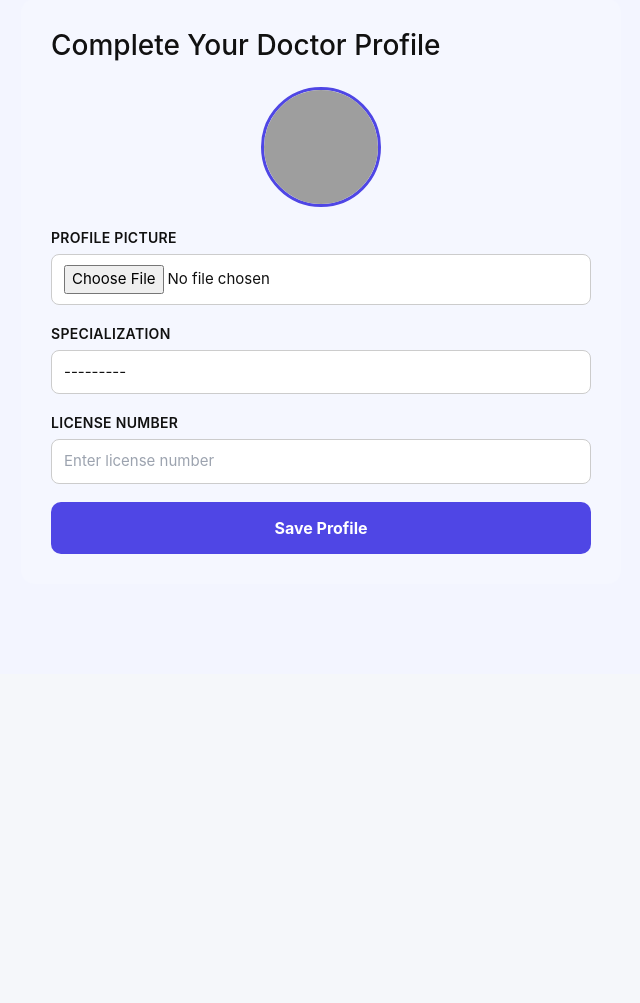
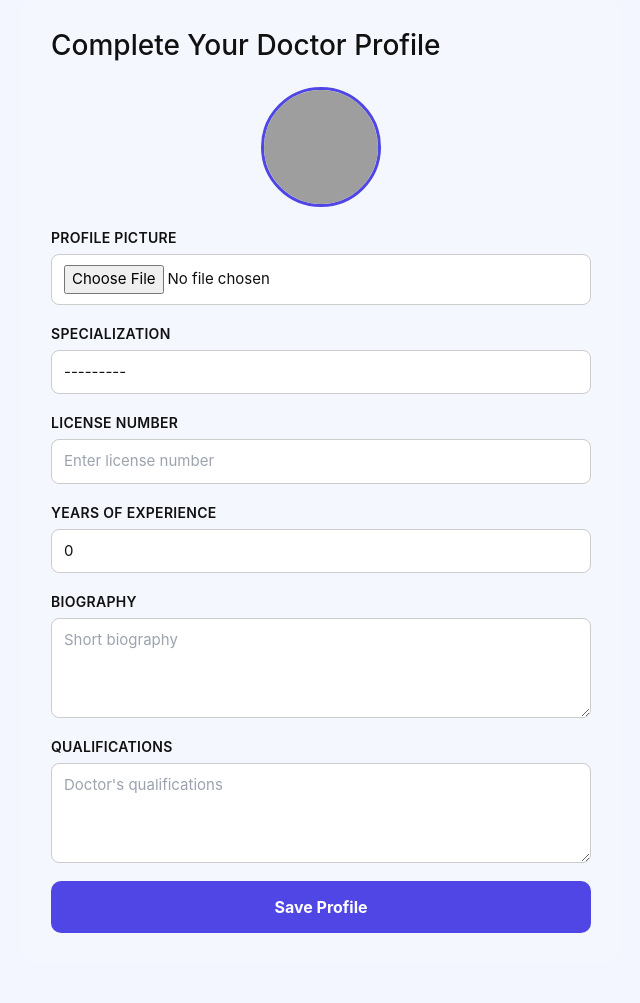
Before and after one commit to 7zhiqq/SmartClinicAppointmentSystem, a Django app: page /doctor/edit-info/ in a window 1280 px wide. Shown: the part 126-1129 px from the top of the page, without its empty margins (319-959 px from the left). Before the commit the page ends 680 px from the top, so only its background shows below. Run offline with Django 5.2, Linux system fonts and the light colour scheme; the visitor is signed in with stand-in values (Sample User, id 1); data that the repository does not hold is empty; some libraries are stand-ins or nearby versions; grey boxes are pictures that could not be loaded.

```diff
--- a/website/forms.py
+++ b/website/forms.py
@@ -227,17 +227,18 @@ class DoctorInfoForm(forms.ModelForm):
             "profile_picture",
             "specialization",
             "license_number",
+            "years_experience",
+            "bio",
+            "qualifications",
         ]
+        widgets = {
+            "specialization": forms.Select(attrs={"class": "form-select"}),
+            "license_number": forms.TextInput(attrs={"class": "form-control", "placeholder": "Enter license number"}),
+            "years_experience": forms.NumberInput(attrs={"class": "form-control", "min": 0}),
+            "bio": forms.Textarea(attrs={"class": "form-control", "rows": 3, "placeholder": "Short biography"}),
+            "qualifications": forms.Textarea(attrs={"class": "form-control", "rows": 2, "placeholder": "Doctor's qualifications"}),
+        }
 
-        widgets = {
-            "specialization": forms.Select(attrs={
-                "class": "form-select"
-            }),
-            "license_number": forms.TextInput(attrs={
-                "class": "form-control",
-                "placeholder": "Enter license number"
-            }),
-        }
 
 class SpecializationForm(forms.ModelForm):
     class Meta:
--- a/website/models.py
+++ b/website/models.py
@@ -287,6 +287,13 @@ class DoctorInfo(models.Model):
     is_rejected = models.BooleanField(default=False)
     rejected_at = models.DateTimeField(null=True, blank=True)
 
+    # New fields for experiences & details
+    years_experience = models.PositiveIntegerField(
+        default=0,
+        help_text="Number of years of medical experience"
+    )
+    bio = models.TextField(blank=True, null=True, help_text="Short biography of the doctor")
+    qualifications = models.TextField(blank=True, null=True, help_text="Doctor's qualifications, e.g., MD, PhD, certifications")
 
     created_at = models.DateTimeField(auto_now_add=True)
 
@@ -294,7 +301,9 @@ class DoctorInfo(models.Model):
         ordering = ["user__last_name", "user__first_name"]
 
     def __str__(self):
-        return f"Dr. {self.user.first_name} {self.user.last_name} - {self.specialization}"
+        specialization_name = self.specialization.name if self.specialization else "General"
+        return f"Dr. {self.user.first_name} {self.user.last_name} - {specialization_name}, {self.years_experience} yrs experience"
+
 
 class Appointment(models.Model):
     patient = models.ForeignKey(
--- a/website/templates/calendar/doctor_calendar.html
+++ b/website/templates/calendar/doctor_calendar.html
@@ -47,6 +47,7 @@
 
                 const calendar = new FullCalendar.Calendar(calendarEl, {
                     initialView: "dayGridMonth",
+                    timeZone: 'Asia/Manila',
                     events: function(info, successCallback, failureCallback) {
                         fetch("{% url 'doctor_calendar_events' %}")
                             .then(res => res.json())
--- a/website/templates/calendar/staff_calendar.html
+++ b/website/templates/calendar/staff_calendar.html
@@ -42,6 +42,7 @@
 
                 const calendar = new FullCalendar.Calendar(calendarEl, {
                     initialView: "dayGridMonth",
+                    timeZone: 'Asia/Manila',
                     events: function(info, successCallback, failureCallback) {
                         fetch("{% url 'calendar_events' %}")
                             .then(res => res.json())
--- a/website/templates/doctors/edit_info.html
+++ b/website/templates/doctors/edit_info.html
@@ -8,6 +8,7 @@
     <form method="post" enctype="multipart/form-data" class="doctor-form">
         {% csrf_token %}
 
+        <!-- Profile Picture Preview -->
         <div class="profile-preview">
             {% if form.instance.profile_picture %}
                 <img id="profilePreview" src="{{ form.instance.profile_picture.url }}" alt="Profile Picture">
@@ -16,19 +17,40 @@
             {% endif %}
         </div>
 
+        <!-- Profile Picture -->
         <div class="form-group">
             <label for="{{ form.profile_picture.id_for_label }}">Profile Picture</label>
             {{ form.profile_picture }}
         </div>
 
+        <!-- Specialization -->
         <div class="form-group">
             <label for="{{ form.specialization.id_for_label }}">Specialization</label>
             {{ form.specialization }}
         </div>
 
+        <!-- License Number -->
         <div class="form-group">
             <label for="{{ form.license_number.id_for_label }}">License Number</label>
             {{ form.license_number }}
+        </div>
+
+        <!-- Years of Experience -->
+        <div class="form-group">
+            <label for="{{ form.years_experience.id_for_label }}">Years of Experience</label>
+            {{ form.years_experience }}
+        </div>
+
+        <!-- Biography -->
+        <div class="form-group">
+            <label for="{{ form.bio.id_for_label }}">Biography</label>
+            {{ form.bio }}
+        </div>
+
+        <!-- Qualifications -->
+        <div class="form-group">
+            <label for="{{ form.qualifications.id_for_label }}">Qualifications</label>
+            {{ form.qualifications }}
         </div>
 
         <button type="submit" class="btn-submit">Save Profile</button>
@@ -60,12 +82,17 @@
     }
 
     .form-group input,
-        .form-group select {
+    .form-group select,
+    .form-group textarea {
         width: 100%;
         padding: 10px 12px;
         border-radius: 8px;
         border: 1px solid #ccc;
         font-size: 15px;
+    }
+
+    .form-group textarea {
+        resize: vertical;
     }
 
     .profile-preview {
```
Also changed, not shown: website/admin.py (+19 -1 lines), website/templates/view_doctors.html (+28 -7 lines), website/migrations/0005_doctorinfo_bio_doctorinfo_qualifications_and_more.py (added). Lines whose indentation alone changed are shown as unchanged.
